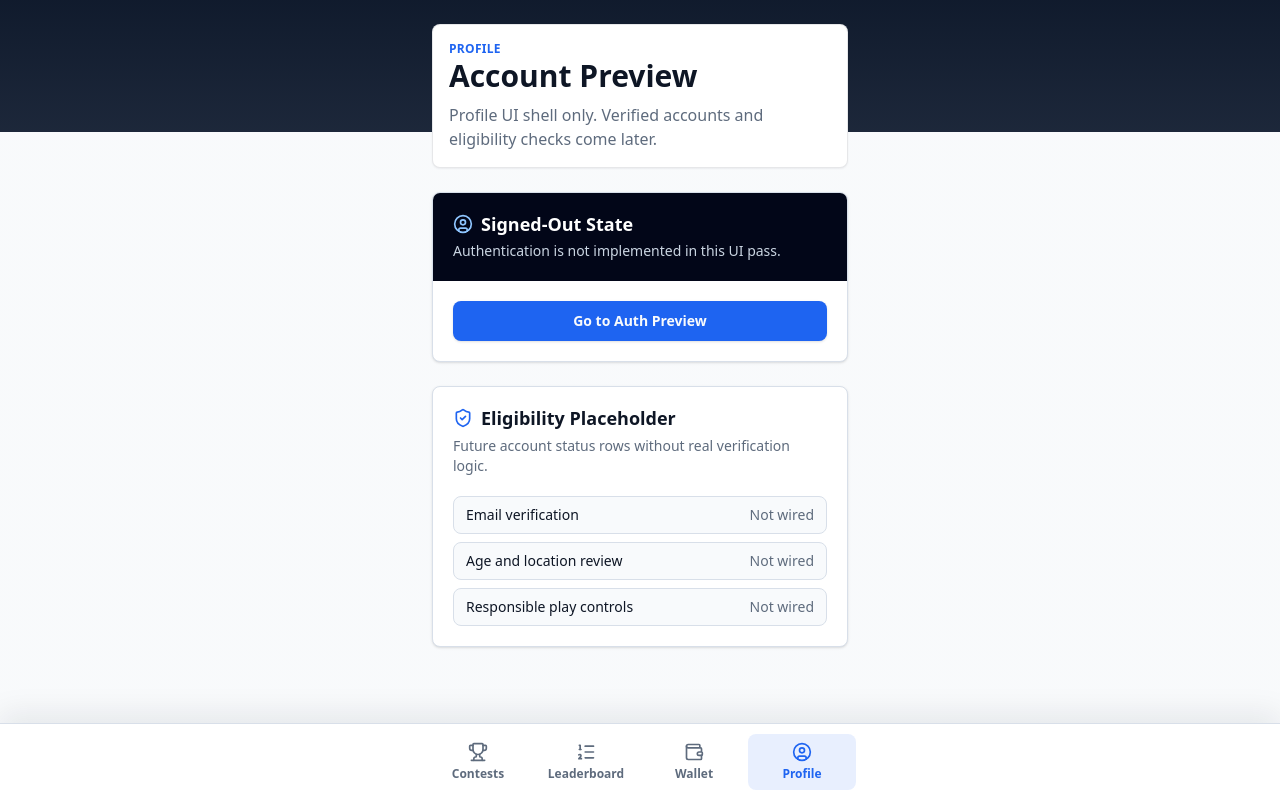
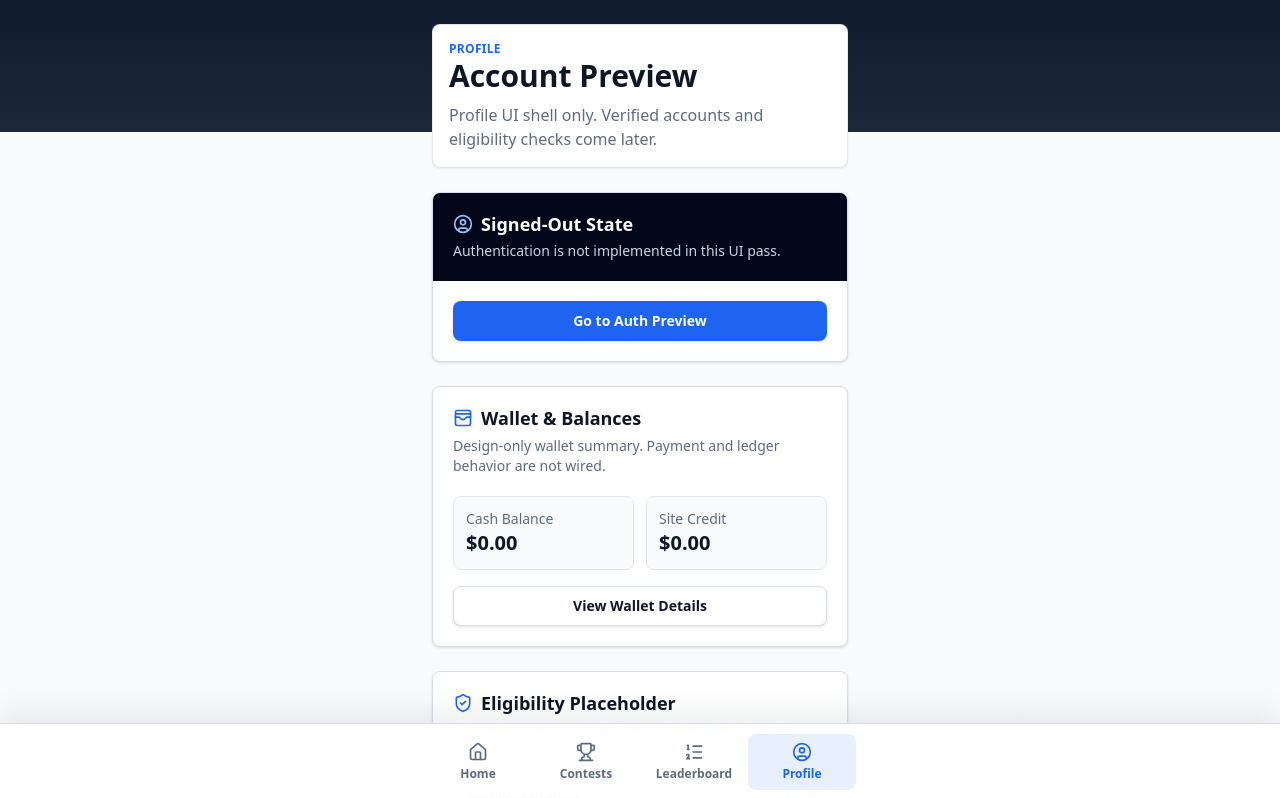
Before and after one commit to parkerhlevy/pickrank-app, a Next.js app: page /profile in a window 1280 px wide. Shown: the top 798 px of the page. Built offline with nearby package versions, Linux system fonts and the light colour scheme.

Commit message:
Move wallet access under profile

```diff
--- a/app/profile/page.tsx
+++ b/app/profile/page.tsx
@@ -1,4 +1,4 @@
-import { ShieldCheck, UserCircle } from 'lucide-react';
+import { ShieldCheck, UserCircle, WalletCards } from 'lucide-react';
 import Link from 'next/link';
 import { Button } from '@/components/ui/button';
 import { Card, CardContent, CardDescription, CardHeader, CardTitle } from '@/components/ui/card';
@@ -34,6 +34,31 @@ export default function ProfilePage() {
       <Card>
         <CardHeader>
           <div className="flex items-center gap-2">
+            <WalletCards className="h-5 w-5 text-primary" aria-hidden="true" />
+            <CardTitle>Wallet & Balances</CardTitle>
+          </div>
+          <CardDescription>Design-only wallet summary. Payment and ledger behavior are not wired.</CardDescription>
+        </CardHeader>
+        <CardContent className="space-y-4">
+          <div className="grid grid-cols-2 gap-3">
+            <div className="metric-tile">
+              <p className="text-sm text-muted-foreground">Cash Balance</p>
+              <p className="text-xl font-bold">$0.00</p>
+            </div>
+            <div className="metric-tile">
+              <p className="text-sm text-muted-foreground">Site Credit</p>
+              <p className="text-xl font-bold">$0.00</p>
+            </div>
+          </div>
+          <Button asChild variant="secondary" className="w-full">
+            <Link href="/wallet">View Wallet Details</Link>
+          </Button>
+        </CardContent>
+      </Card>
+
+      <Card>
+        <CardHeader>
+          <div className="flex items-center gap-2">
             <ShieldCheck className="h-5 w-5 text-primary" aria-hidden="true" />
             <CardTitle>Eligibility Placeholder</CardTitle>
           </div>
--- a/components/layout/bottom-nav.tsx
+++ b/components/layout/bottom-nav.tsx
@@ -2,13 +2,13 @@
 
 import Link from 'next/link';
 import { usePathname } from 'next/navigation';
-import { Trophy, ListOrdered, Wallet, UserCircle } from 'lucide-react';
+import { Home, ListOrdered, Trophy, UserCircle } from 'lucide-react';
 import { cn } from '@/lib/utils';
 
 const navItems = [
+  { href: '/', label: 'Home', icon: Home },
   { href: '/contests', label: 'Contests', icon: Trophy },
   { href: '/leaderboard', label: 'Leaderboard', icon: ListOrdered },
-  { href: '/wallet', label: 'Wallet', icon: Wallet },
   { href: '/profile', label: 'Profile', icon: UserCircle },
 ];
 
@@ -20,7 +20,9 @@ export function BottomNav() {
       <div className="mx-auto grid max-w-md grid-cols-4 px-2 py-2.5">
         {navItems.map((item) => {
           const Icon = item.icon;
-          const isActive = pathname === item.href || (item.href === '/contests' && pathname.startsWith('/contests'));
+          const isActive =
+            pathname === item.href ||
+            (item.href === '/contests' && pathname.startsWith('/contests'));
 
           return (
             <Link
```
Also changed, not shown: 1 other file (tests, documents, lock files or other folders).
